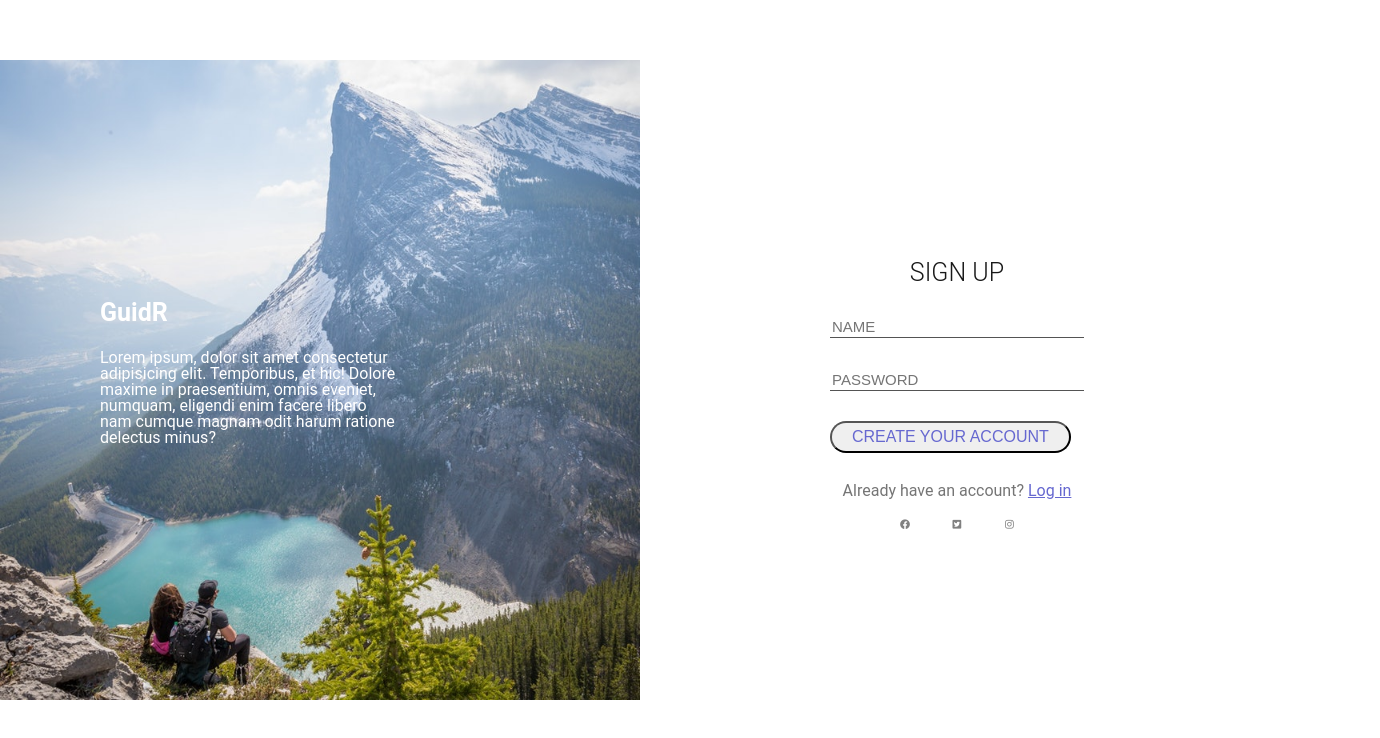
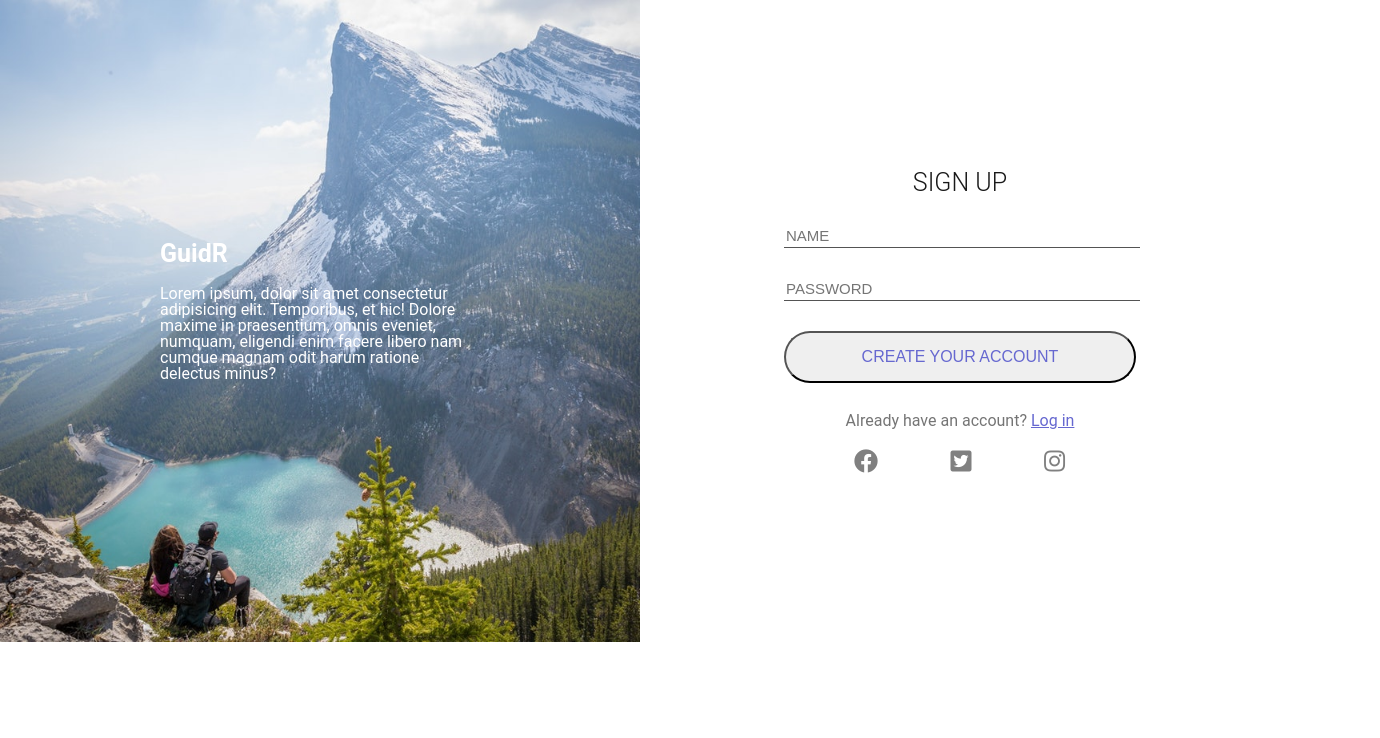
Before and after one commit to guidr-donald-coleman-benjamin-doyle/Guidr, a plain HTML site: page signup.html in a window 1280 px wide. Shown: the whole page, 1380 px wide, since content can reach past the window. Drawn offline with Linux system fonts and the light colour scheme.

Commit message:
sign-up updates

```diff
--- /dev/null
+++ b/JS/sign-up.js
@@ -0,0 +1,13 @@
+let leftContainer = document.querySelector('.image-flow');
+let text = document.querySelector('.image-text-container');
+// setting y position
+text.style.top = `${(leftContainer.clientHeight - text.clientHeight) / 2}px`;
+// setting x position
+text.style.left = `${(leftContainer.clientWidth - text.clientWidth) / 2}px`;
+
+let rightContainer = document.querySelector('.sign-up-container');
+let input = document.querySelector('.signup-form');
+// setting y position
+input.style.top = `${(rightContainer.clientHeight - input.clientHeight) / 2}px`;
+// setting x position
+input.style.left = `${(rightContainer.clientWidth - input.clientWidth) / 2}px`;
--- a/Less/global.less
+++ b/Less/global.less
@@ -21,10 +21,12 @@ body {
 
 .container-signup {
   width: 100%;
+  height: 100%;
   margin: 0 auto;
 
   @media (max-width: 500px) {
     width: 100%;
+    height: 100%;
     margin: 0 auto;
   }
 }
--- a/Less/mixins.less
+++ b/Less/mixins.less
@@ -1,5 +1,6 @@
-.button(@padding) {
-  padding: @padding;
+.button(@width) {
+  width: @width;
+  padding: 15px 0;
   color: @light-main;
   font-size: 1.6rem;
   border-radius: 100px;
--- a/Less/signup-page.less
+++ b/Less/signup-page.less
@@ -1,50 +1,43 @@
 .sign-up {
   display: flex;
   flex-wrap: wrap;
+  width: 100%;
+  height: 100%;
 
   .image-flow {
+    width: 50%;
     img {
-      width: 80%;
-      height: auto;
+      width: 100%;
+      height: 100%;
       position: relative;
 
       @media (max-width: 500px) {
         display: none;
       }
     }
-
-    h1 {
+    .image-text-container {
       position: absolute;
-      top: 300px;
-      left: 100px;
-      width: 100%;
-      color: white;
-
+      width: 25%;
+      margin: 0 auto;
       @media (max-width: 500px) {
         display: none;
       }
+      h1 {
+        color: white;
       }
 
       p {
-      position: absolute;
-      top: 350px;
-      left: 100px;
-      width: 300px;
         color: white;
-
-      @media (max-width: 500px) {
-        display: none;
       }
     }
   }
+  .sign-up-container {
+    width: 50%;
+    .signup-form {
+      width: 55%;
+      position: relative;
+      @media (max-width: 500px) {
 
-  .signup-form {
-    padding-left: 30px;
-    padding-top: 200px;
-
-    @media (max-width: 500px) {
-      padding-top: 0;
-      padding-left: 100px;
       }
 
       h1 {
@@ -58,9 +51,9 @@
         border-width: 0 0 1px;
         border-color: black;
         margin-bottom: 30px;
-      width: 250px;
+        width: 100%;
         height: 20px;
-      // background-color: #f8f9fa;
+        background-color: white;
         font-size: 15px;
 
         &:hover {
@@ -69,7 +62,7 @@
       }
 
       .btn {
-      .button(5px 20px);
+        .button(100%);
         margin-bottom: 30px;
         a {
           text-decoration: none;
@@ -94,12 +87,10 @@
       }
 
       .icons {
-      padding-left: 30px;
         .fab {
-        padding-left: 40px;
-        width: 10px;
+          padding-left: calc((100% - 72px) / 4);
+          font-size: 2.4rem;
           color: gray;
-
           &:hover {
             color: black;
           }
@@ -107,3 +98,4 @@
       }
     }
   }
+}
--- a/signup.html
+++ b/signup.html
@@ -1,5 +1,5 @@
 <!DOCTYPE html>
-<html lang="en">
+<html lang="en" style="height: 100%">
   <head>
     <meta charset="UTF-8" />
     <meta name="viewport" content="width=device-width, initial-scale=1.0" />
@@ -12,16 +12,11 @@
     <title>Sign Up</title>
   </head>
   <body>
-    <header>
-      <nav>
-        <img src="" alt="" class="logo" />
-      </nav>
-    </header>
-
     <div class="container-signup">
       <div class="sign-up">
         <div class="image-flow">
           <img src="img/signup-img.png" alt="mountain" />
+          <div class="image-text-container">
             <h1>GuidR</h1>
             <p>
               Lorem ipsum, dolor sit amet consectetur adipisicing elit.
@@ -30,7 +25,9 @@
               ratione delectus minus?
             </p>
           </div>
+        </div>
 
+        <div class="sign-up-container">
           <div class="signup-form">
             <h1>SIGN UP</h1>
 
@@ -51,5 +48,7 @@
           </div>
         </div>
       </div>
+    </div>
   </body>
+  <script type="text/javascript" src="JS/sign-up.js"></script>
 </html>
```
Also changed, not shown: home.html (+1 -1 lines), CSS/index.css. Lines whose indentation alone changed are shown as unchanged.
